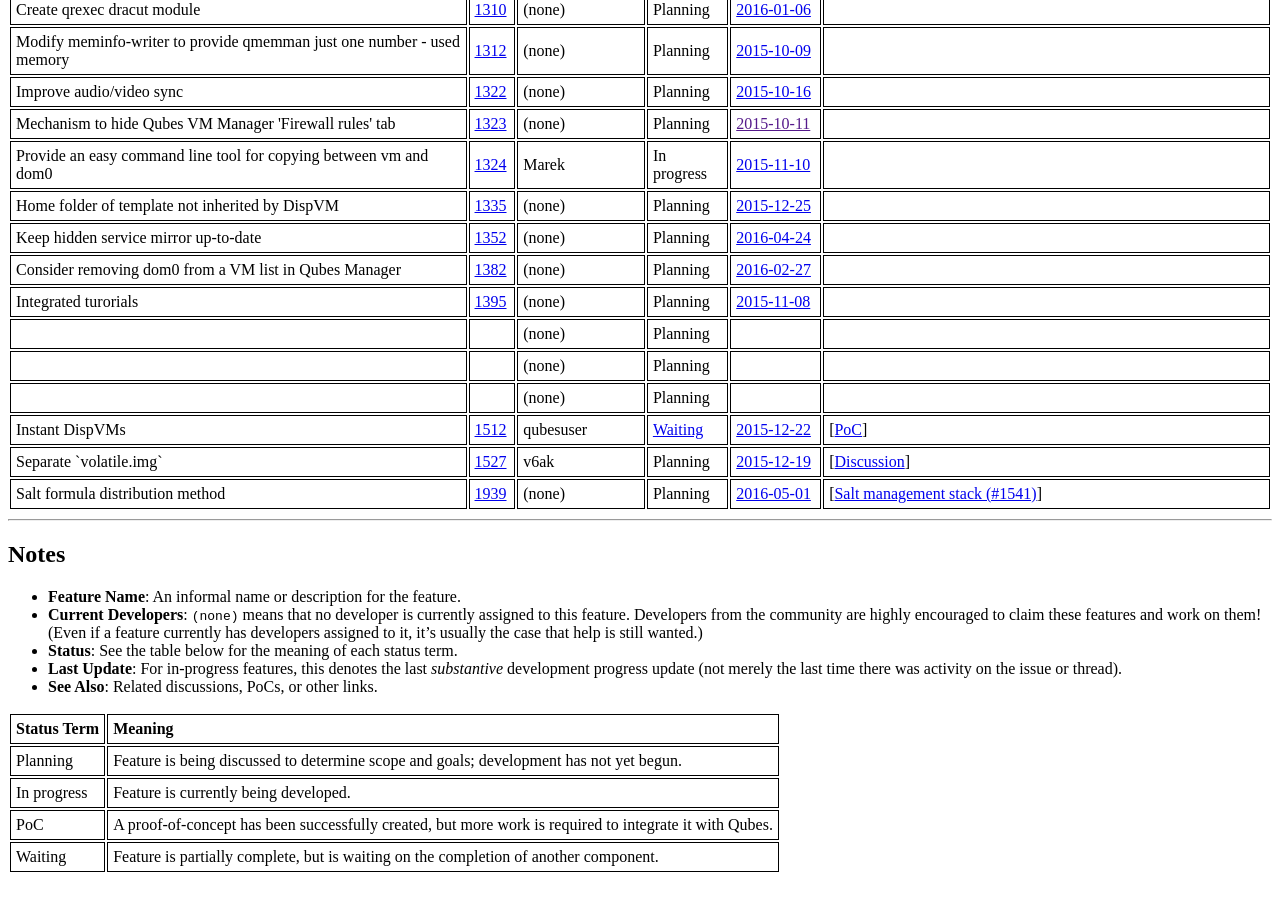
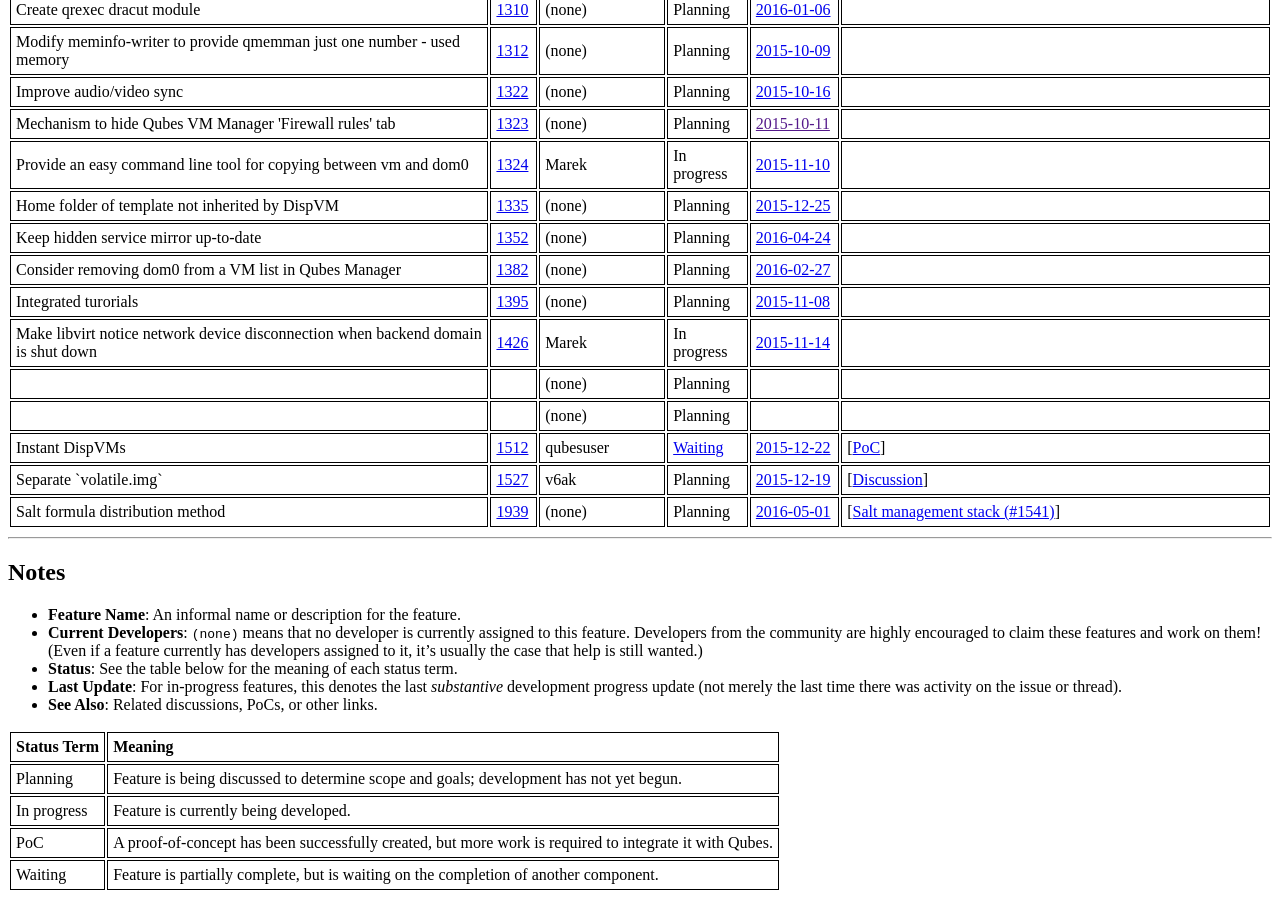
Before and after one commit to QubesOS/qubes-issues, a Jekyll site: the page built from index.md, in a window 1280 px wide and 900 px high, scrolled down 1787 px. Built offline with Jekyll 4.4.1, drawn with Linux system fonts in a browser that asks for light colours.

Commit message:
Track #1426

```diff
--- a/_data/features.yml
+++ b/_data/features.yml
@@ -827,15 +827,15 @@
   - desc   :
     url    :
 
-- name   :
-  issue  :
-  devs   :
+- name   : Make libvirt notice network device disconnection when backend domain is shut down
+  issue  : 1426
+  devs   : Marek
   status :
-    code   :
+    code   : In progress
     url    :
   updated:
-    date   :
-    url    :
+    date   : 2015-11-14
+    url    : https://github.com/QubesOS/qubes-issues/issues/1426#ref-commit-83e73b4
   info   :
   - desc   :
     url    :
```
